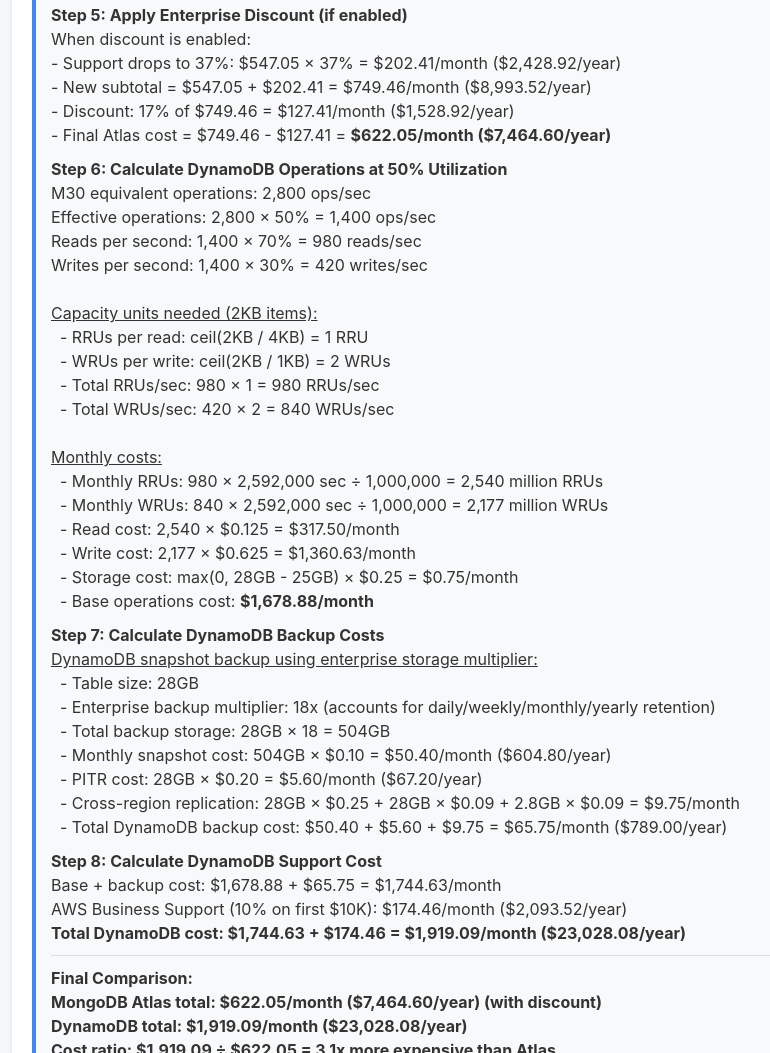
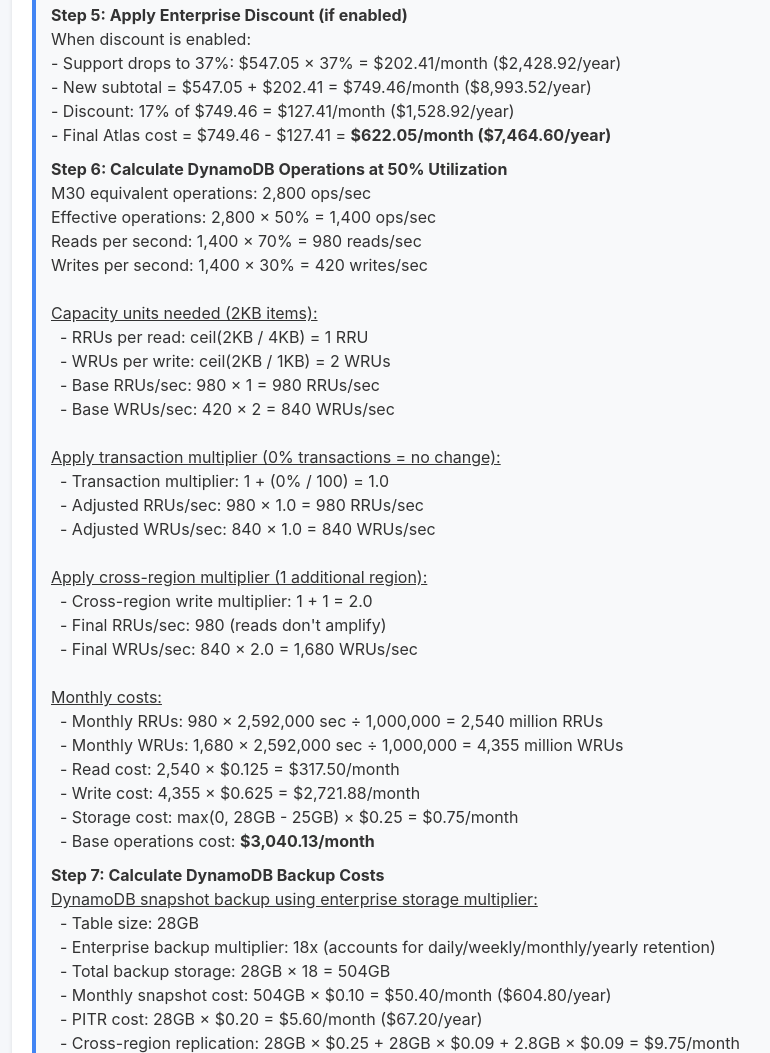
Before and after one commit to binoyskumar92/MongoDBvsDynamoDB-Cost-Estimator, a plain HTML site: page index.html in a window 1280 px wide. Shown: the part 3271-4324 px from the top of the page, without its empty margins (28-798 px from the left). Drawn offline with nearby package versions, Linux system fonts and the light colour scheme.

Commit message:
fixed example

```diff
--- a/index.html
+++ b/index.html
@@ -215,16 +215,26 @@
                     <u>Capacity units needed (2KB items):</u><br>
                     &nbsp;&nbsp;- RRUs per read: ceil(2KB / 4KB) = 1 RRU<br>
                     &nbsp;&nbsp;- WRUs per write: ceil(2KB / 1KB) = 2 WRUs<br>
-                    &nbsp;&nbsp;- Total RRUs/sec: 980 × 1 = 980 RRUs/sec<br>
-                    &nbsp;&nbsp;- Total WRUs/sec: 420 × 2 = 840 WRUs/sec<br>
+                    &nbsp;&nbsp;- Base RRUs/sec: 980 × 1 = 980 RRUs/sec<br>
+                    &nbsp;&nbsp;- Base WRUs/sec: 420 × 2 = 840 WRUs/sec<br>
+                    <br>
+                    <u>Apply transaction multiplier (0% transactions = no change):</u><br>
+                    &nbsp;&nbsp;- Transaction multiplier: 1 + (0% / 100) = 1.0<br>
+                    &nbsp;&nbsp;- Adjusted RRUs/sec: 980 × 1.0 = 980 RRUs/sec<br>
+                    &nbsp;&nbsp;- Adjusted WRUs/sec: 840 × 1.0 = 840 WRUs/sec<br>
+                    <br>
+                    <u>Apply cross-region multiplier (1 additional region):</u><br>
+                    &nbsp;&nbsp;- Cross-region write multiplier: 1 + 1 = 2.0<br>
+                    &nbsp;&nbsp;- Final RRUs/sec: 980 (reads don't amplify)<br>
+                    &nbsp;&nbsp;- Final WRUs/sec: 840 × 2.0 = 1,680 WRUs/sec<br>
                     <br>
                     <u>Monthly costs:</u><br>
                     &nbsp;&nbsp;- Monthly RRUs: 980 × 2,592,000 sec ÷ 1,000,000 = 2,540 million RRUs<br>
-                    &nbsp;&nbsp;- Monthly WRUs: 840 × 2,592,000 sec ÷ 1,000,000 = 2,177 million WRUs<br>
+                    &nbsp;&nbsp;- Monthly WRUs: 1,680 × 2,592,000 sec ÷ 1,000,000 = 4,355 million WRUs<br>
                     &nbsp;&nbsp;- Read cost: 2,540 × $0.125 = $317.50/month<br>
-                    &nbsp;&nbsp;- Write cost: 2,177 × $0.625 = $1,360.63/month<br>
+                    &nbsp;&nbsp;- Write cost: 4,355 × $0.625 = $2,721.88/month<br>
                     &nbsp;&nbsp;- Storage cost: max(0, 28GB - 25GB) × $0.25 = $0.75/month<br>
-                    &nbsp;&nbsp;- Base operations cost: <strong>$1,678.88/month</strong>
+                    &nbsp;&nbsp;- Base operations cost: <strong>$3,040.13/month</strong>
                 </div>
 
                 <div class="math-step">
```
